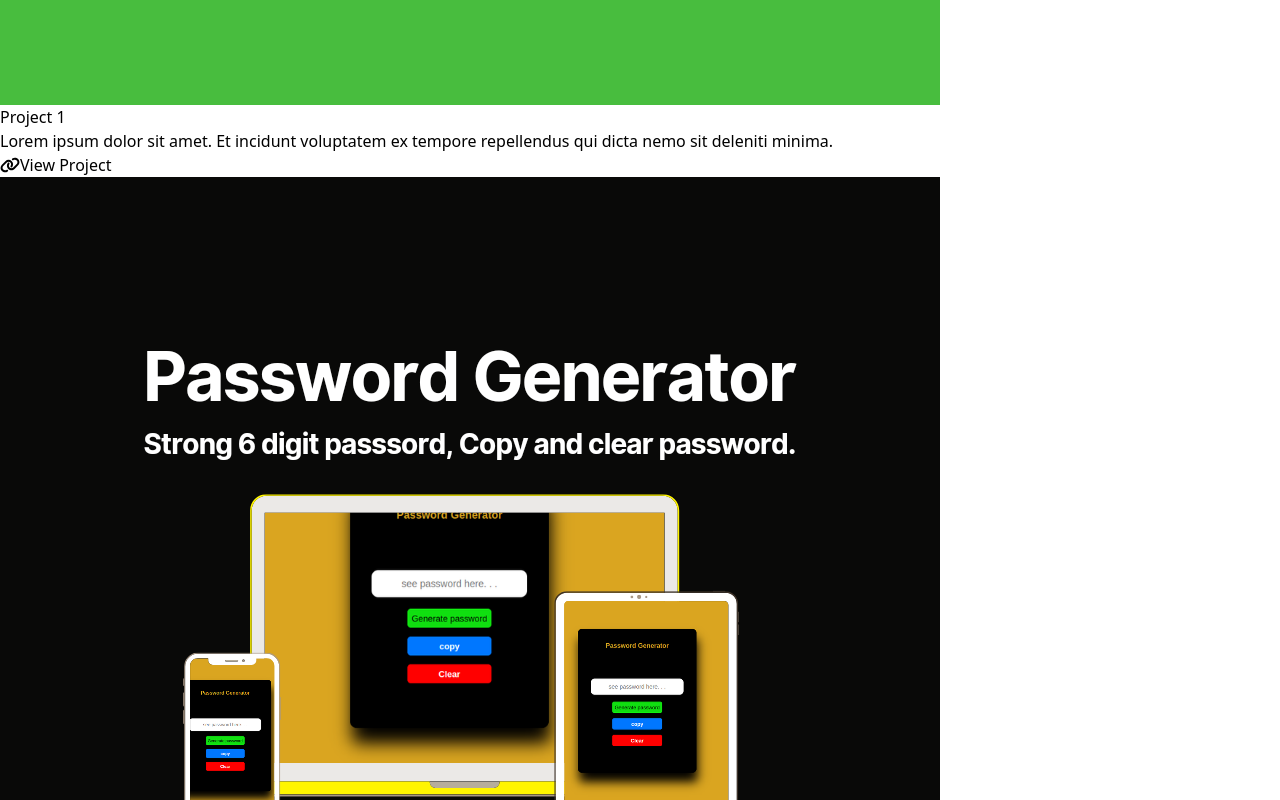
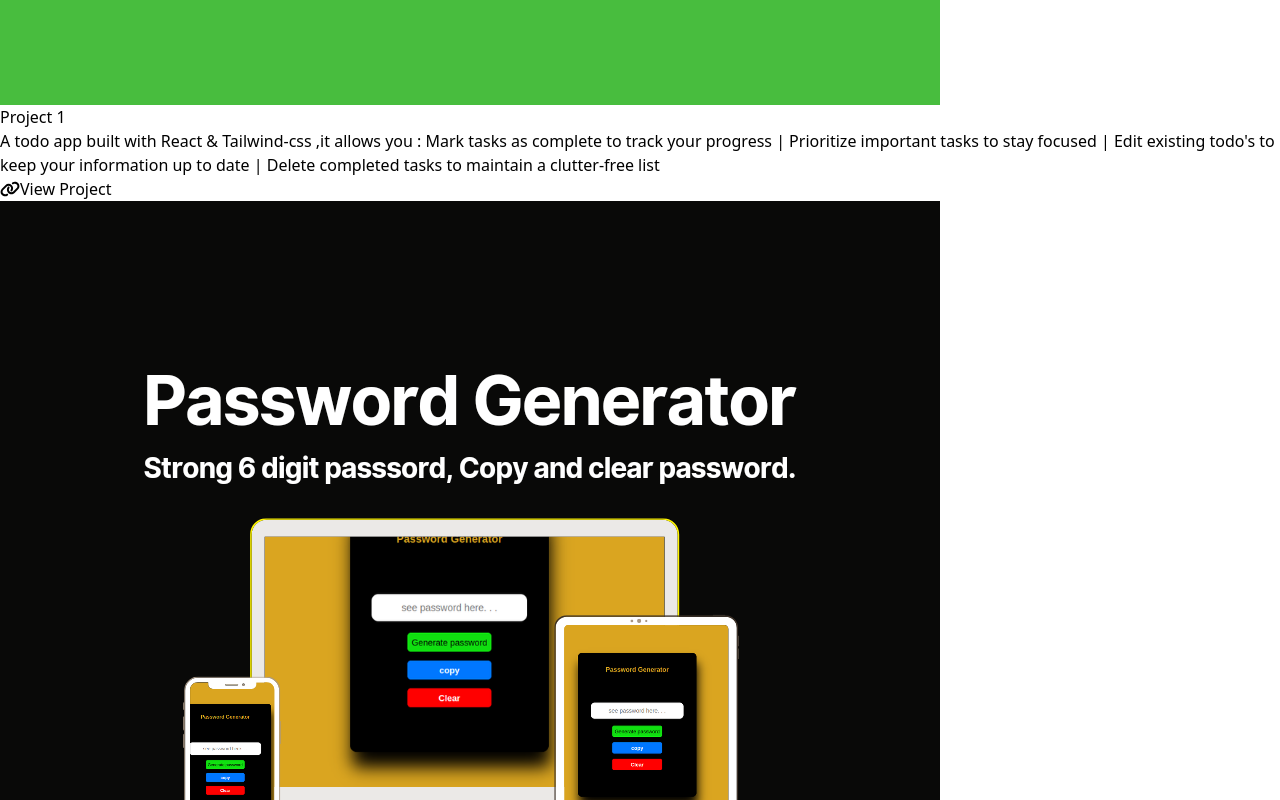
Before and after one commit to dwhyq/pweb, a React (Vite) app: page / in a window 1280 px wide. Shown: the part 2000-2800 px from the top of the page. Built offline with nearby package versions, Linux system fonts and the light colour scheme.

Commit message:
fixed broken links

```diff
--- a/src/components/footer/Footer.jsx
+++ b/src/components/footer/Footer.jsx
@@ -5,7 +5,7 @@ const Footer = () => {
 	return (
 		<React.Fragment>
 			<div className="relative w-full">
-				<div className="w-full bg-orange-500 flex flex-col justify-center py-2">
+				<div className="w-full bg-orange-500 flex flex-col justify-center mt-5 py-2">
 					<ul className="flex flex-wrap justify-center gap-5 text-white">
 						<li className="font-bold  text-white text-sm">
 							<Link to="*">Home</Link>
--- a/src/data/articles.jsx
+++ b/src/data/articles.jsx
@@ -26,6 +26,31 @@ function article_1() {
 function article_2() {
 	return {
 		date: "7 May 2023",
+		title: "The Benefits of Cloud Computing",
+		description:
+			"Cloud computing offers a range of benefits, including cost savings and increased flexibility. Find out why more businesses are turning to the cloud.",
+		keywords: [
+			"The Benefits of Cloud Computing"
+		],
+
+		body: (
+			<div>
+				<div className="">
+					<div className="">Content of article 1 Cloud computing offers a range of benefits, including cost savings and increased flexibility. Find out why more businesses are turning to the cloud</div>
+					<img
+						src="https://picsum.photos/200/300"
+						alt="random"
+						className="m-auto"
+					/>
+				</div>
+			</div>
+		),
+	};
+}
+
+function article_3() {
+	return {
+		date: "7 May 2023",
 		title: "Artificial Intelligence in Healthcare",
 		description:
 			"AI is transforming the healthcare industry, from improving patient outcomes to streamlining operations. Discover the latest applications of this game-changing technology.",
@@ -44,6 +69,6 @@ function article_2() {
 	};
 }
 
-const myArticles = [article_1, article_2];
+const myArticles = [article_1, article_2, article_3];
 
 export default myArticles;
--- a/src/data/info.js
+++ b/src/data/info.js
@@ -32,30 +32,30 @@ const INFO = {
 
 	projects: [
 		{
-			image: "/src/assets/images/todoapp.png",
+			image: "/todoapp.png",
 			title: "Project 1",
 			description:
-				"Lorem ipsum dolor sit amet. Et incidunt voluptatem ex tempore repellendus qui dicta nemo sit deleniti minima.",
+				"A todo app built with React & Tailwind-css ,it allows you : Mark tasks as complete to track your progress | Prioritize important tasks to stay focused | Edit existing todo's to keep your information up to date | Delete completed tasks to maintain a clutter-free list",
 			linkText: "View Project",
-			link: "https://github.com",
+			link: "https://todo-web-app-drab.vercel.app/",
 		},
 
 		{
 			image: "/src/assets/images/passwordgen.png",
 			title: "Project 2",
 			description:
-				"Lorem ipsum dolor sit amet. Et incidunt voluptatem ex tempore repellendus qui dicta nemo sit deleniti minima.",
+				"Javascript password-generator that also allows you to copy and clear the password that was generated.",
 			linkText: "View Project",
-			link: "https://github.com",
+			link: "https://password-generator-dwhyq.vercel.app/",
 		},
 
 		{
 			image: "/src/assets/images/foodweb.png",
 			title: "Project 3",
 			description:
-				"Lorem ipsum dolor sit amet. Et incidunt voluptatem ex tempore repellendus qui dicta nemo sit deleniti minima.",
+				"A food web app UI built with React & Tailwind-css it has few features like: Filter food based on types | Filter food based on prices |",
 			linkText: "View Project",
-			link: "https://github.com",
+			link: "https://food-web-app-gilt.vercel.app/",
 		},
 
 	],
--- a/src/pages/Project/Projects.jsx
+++ b/src/pages/Project/Projects.jsx
@@ -27,7 +27,7 @@ const Projects = () => {
         <NavBar active="projects" />
         <div className="flex-grow p-5">
           <div className="w-fit pt-10 mx-auto">
-            <div className="flex border border-white rounded-full shadow-md top-4vh z-50 md:hidden">
+            <div className="flex border border-white rounded-full shadow-md top-4vh z-50 lg:hidden md:hidden">
             <img src="/src/assets/logo.png" width={46} />
             </div>
           </div>
```
